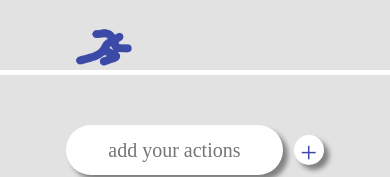
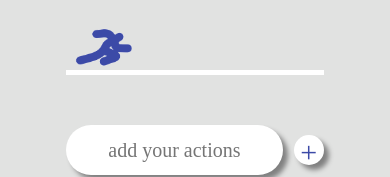
Before and after one commit to woohyun-park/ohoh, an Angular app: page / in a window 390 px wide. Shown: the part 380-557 px from the top of the page. Built offline with nearby package versions, Linux system fonts and the light colour scheme; a web font is replaced by a local one.

Commit message:
REFACTOR: refactor run for responsive web

```diff
--- a/src/app/todo.service.ts
+++ b/src/app/todo.service.ts
@@ -128,7 +128,11 @@ export class TodoService {
         numFinished++;
       }
     });
-    return `translate(${400*numFinished/this.todos.length-400}px, -5px)`;
+
+    let width = parseInt(window.getComputedStyle(document.getElementsByClassName("todo__line")[0]).width);
+    let ratio = numFinished / this.todos.length;
+
+    return `translate(${width * ratio - width}px, -5px)`;
   }
 
   runPerson(){
@@ -139,7 +143,10 @@ export class TodoService {
         numFinished++;
       }
     });
-    return `${380*numFinished/this.todos.length + 50}px`;
+    let width = parseInt(window.getComputedStyle(document.getElementsByClassName("todo__line")[0]).width);
+    let ratio = numFinished / this.todos.length;
+
+    return `${width * ratio + 50 * (width / 400) * (width / 400)}px`;
   }
 
   //날짜를 20210513과 같은 형식으로 변환해주는 함수
--- a/src/app/todo/todo.component.css
+++ b/src/app/todo/todo.component.css
@@ -22,7 +22,8 @@
 .todo__line{
   margin:auto;
 
-  width: 400px;
+  width: 66%;
+  max-width: 400px;
   height: 5px;
 
   overflow: hidden;
@@ -31,7 +32,8 @@
 .todo__line--white{
   margin: auto;
 
-  width: 400px;
+  width: 100%;
+  max-width: 400px;
   height: 5px;
 
   background-color: var(--color-basic);
@@ -40,7 +42,8 @@
 .todo__line--blue{
   margin: auto;
 
-  width: 400px;
+  width: 100%;
+  max-width: 400px;
   height: 5px;
 
   background-color: var(--color-brand);
--- a/src/styles.css
+++ b/src/styles.css
@@ -1,12 +1,14 @@
 :root{
   --bg-color: #E1E2E1;
 
+  width: 100vw;
   background: white;
+  overflow: hidden;
 }
 
 body{
   display:block;
-  width: 100%;
+  width: 100vw;
   max-width: 600px;
   min-height: 100vh;
 
```
